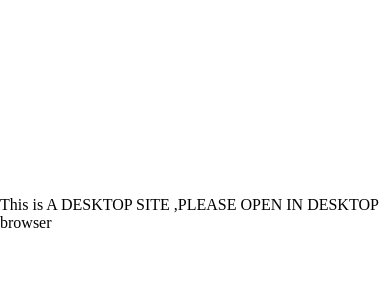
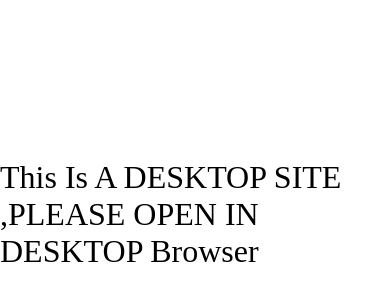
Before and after one commit to Godlove1/music-tile, a plain HTML site: page index.html in a window 390 px wide. Shown: the part 208-508 px from the top of the page. Drawn offline with Linux system fonts and the light colour scheme.

Commit message:
Add files via upload

```diff
--- a/style.scss
+++ b/style.scss
@@ -373,18 +373,20 @@ font-size: 2em;
 
 
 
-
 .note{
 	display: none;
 }
-@media (min-width:300px) and (max-width:799px) {
+@media (max-width:800px){
 	main{
 		display: none;
 	}
 	.note{
 		width: 100%;
+		font-size: 2em;
+		text-transform: capitalize;
 		height: 100%;
-	display: grid;
-	place-items: center;
+		display: block;
+		display: grid;
+		place-items: center;
 	}
 }
```
Also changed, not shown: style.css.
